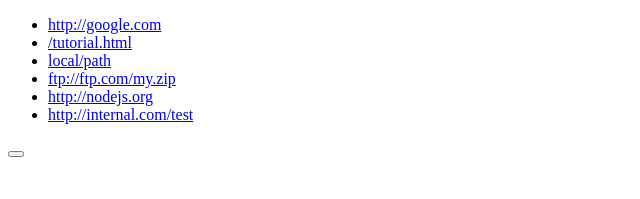
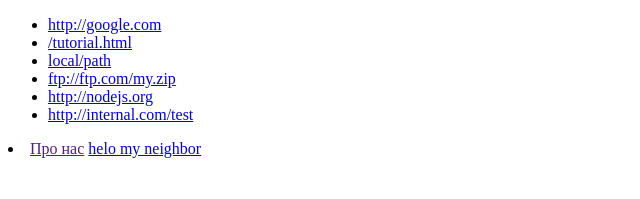
Before and after one commit to danillevko/jsss-ss, a plain HTML site: page index.html in a window 1280 px wide. Shown: the whole page, without its empty margins (0-640 px from the left). Drawn offline with Linux system fonts and the light colour scheme.

Commit message:
kdjfhahlsjkhjfas

```diff
--- a/index.html
+++ b/index.html
@@ -30,7 +30,10 @@
         <li><a href="http://nodejs.org">http://nodejs.org</a></li>
         <li><a href="http://internal.com/test">http://internal.com/test</a></li>
     </ul>
-
+    <li class="site-nav__item">
+        <a href="" class="site-nav__link">Про нас</a>
+    </li>
+    <!--
     <button class="button"></button>
     <span class="span"></span>
 
@@ -38,8 +41,8 @@
     <img src="" alt="" class="img">
 
     <a href="https://risazatvorchestvo.com/" class="a"></a>
-    <img src="" alt="" class="image">
+    <img src="" alt="" class="image"> -->
 </body>
-<script src="./hm/dom-hm.js"></script>
+<script src="./lessons/dom.js"></script>
 
 </html>
--- a/lessons/dom.js
+++ b/lessons/dom.js
@@ -30,6 +30,25 @@
 // b.prepend(a);
 // b.after(a);
 
-let b = document.querySelector('.ul');
-// b.innerHTML = '<li>blablabla</li>';
-b.insertAdjacentHTML('beforeBegin', '<li>blablabla</li>');
+// let a = document.querySelector('.ul');
+// b.innertAdjacentHTML('beforeBegin', '<li>blablabla</li>');
+
+
+// let b = document.createElement('h1');
+// b.textContent = 'Привіт, це перший мій створений елемент!';
+// b.classList.add('title');
+// document.body.append(b);
+
+// let b = document.createElement('img');
+// b.src = 'https://encrypted-tbn0.gstatic.com/images?q=tbn:ANd9GcTE7SdyvIASBkBBDEY6oShdzUjTkHz2mMDxOg&s';
+// b.alt = 'smile face';
+// let c = document.createElement('button');
+// c.type = 'submit';
+// a.append(b);
+// a.prepend(c);
+
+let a = document.querySelector('.site-nav__item');
+let b = document.createElement('a');
+a.append(b);
+b.href = 'https://edu.goiteens.com/learn/23446937/15266038/15266628/training?blockId=17671950';
+b.textContent = 'helo my neighbor';
```
